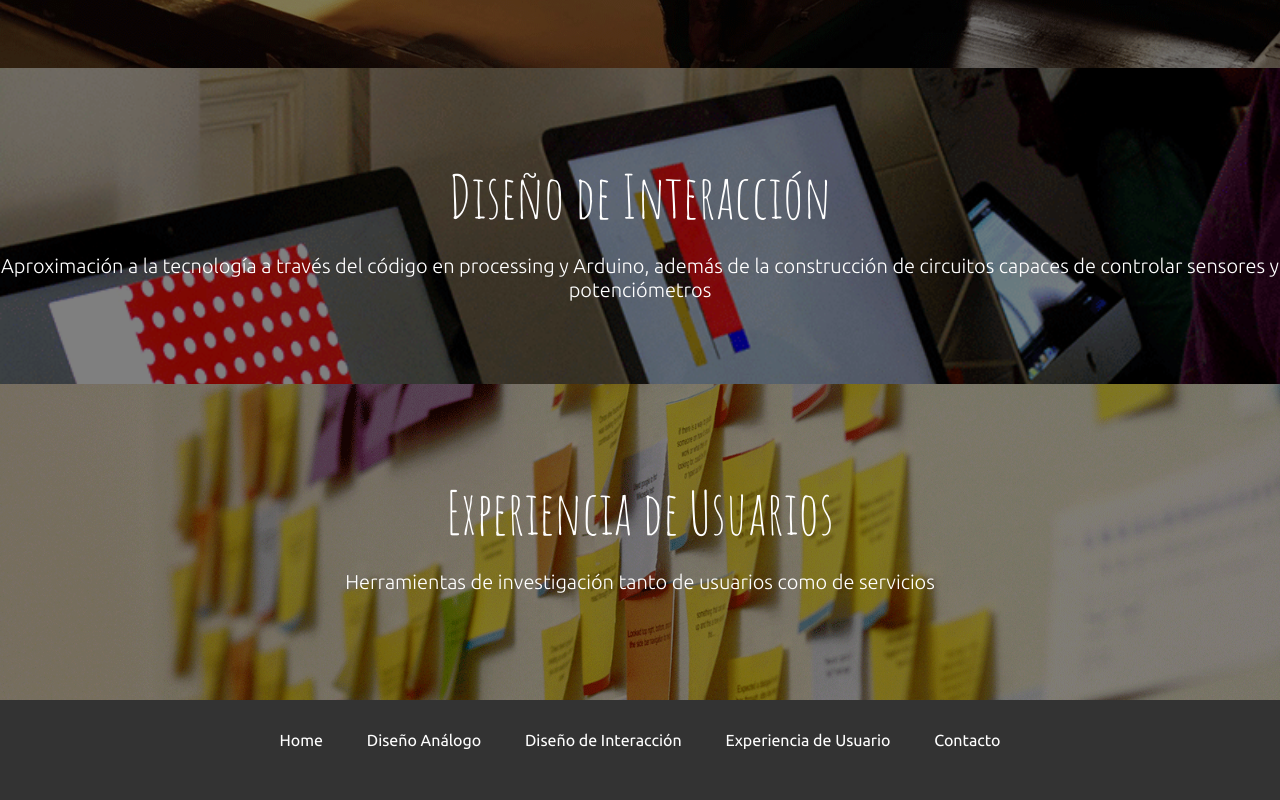
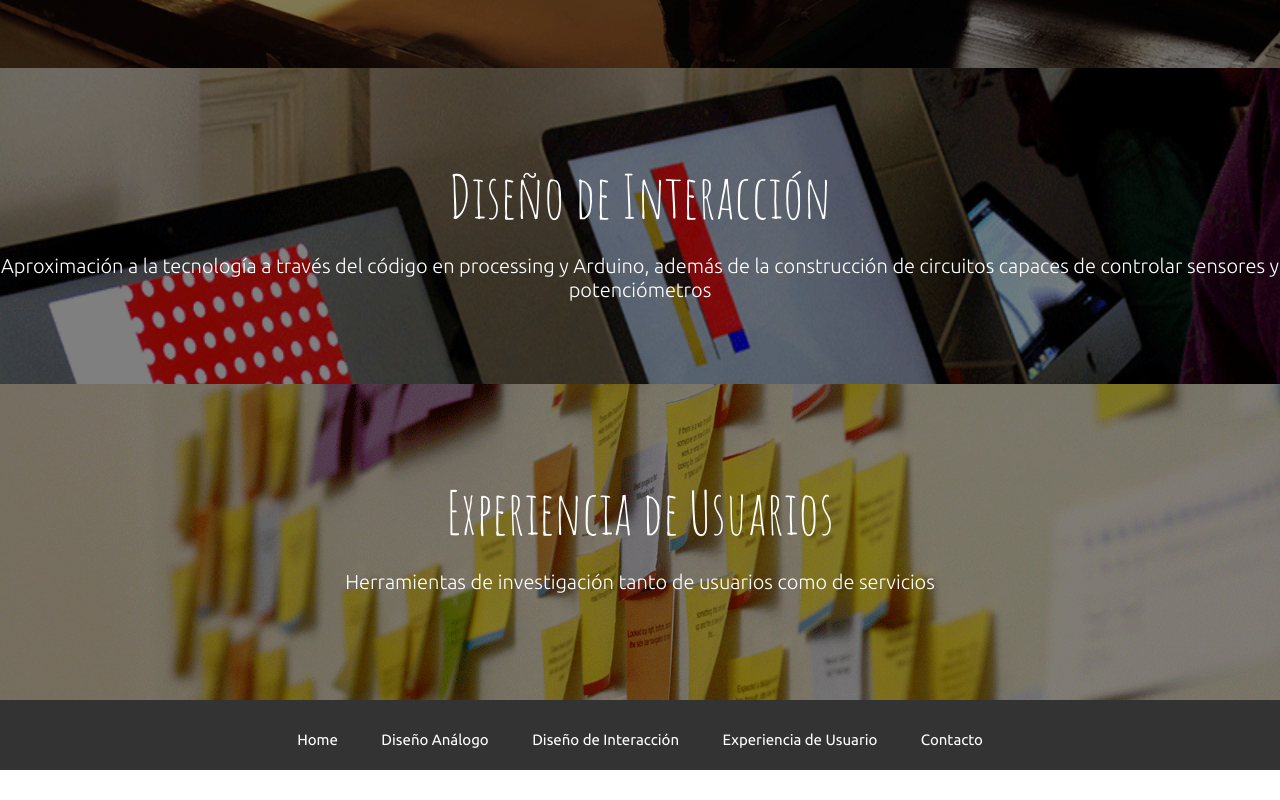
Before and after one commit to consuelosantis/Portafolio, a plain HTML site: page index.html in a window 1280 px wide. Shown: the part 646-1446 px from the top of the page. Drawn offline with nearby package versions, Linux system fonts and the light colour scheme.

Commit message:
Add files via upload

```diff
--- a/style.css
+++ b/style.css
@@ -199,14 +199,24 @@ nav ul li a:hover {
     background-size: cover;
 }
 .footer {
-    height: 100px;
+    height: 70px;
     background-color: rgba(0,
     0,
     0,
     0.8);
-    color: #000000;
     width: 100%;
+    color: #000000;;
+    font-family: "ubuntu";
+    font-family: "ubuntu";
+font-size: 15px;
+text-decoration: none;
+text-decoration-color: none;
+list-style: none;
+
+
+
 }
+
 
 .list{
 color: #ffffff;
--- a/styleexperienciadeusuarios.css
+++ b/styleexperienciadeusuarios.css
@@ -230,7 +230,7 @@ width: 100%;
 
 h1{ /*experiencia de usuarios*/
 
-	font-family: "Amatic SC";
+	font-family: "Amatica SC";
 	font-size: 70px;
 	text-align: center;
 	color: #000000;
```
